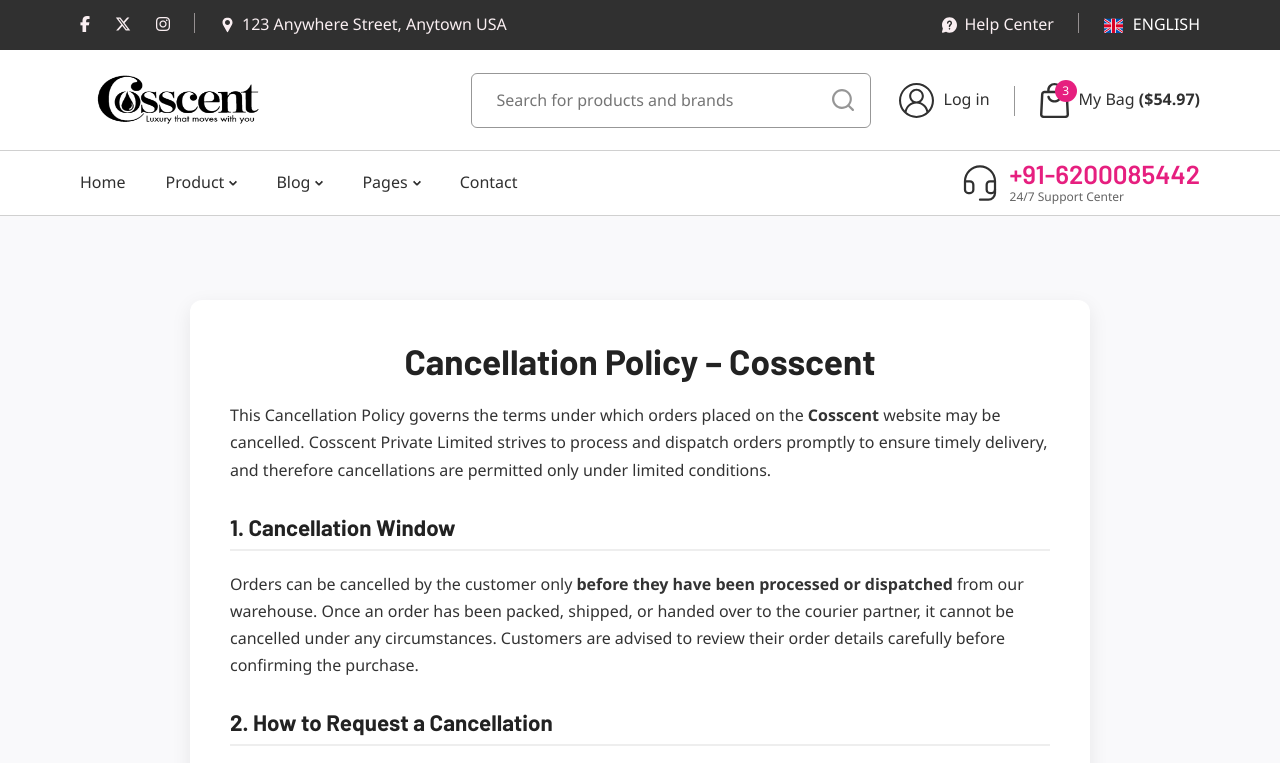
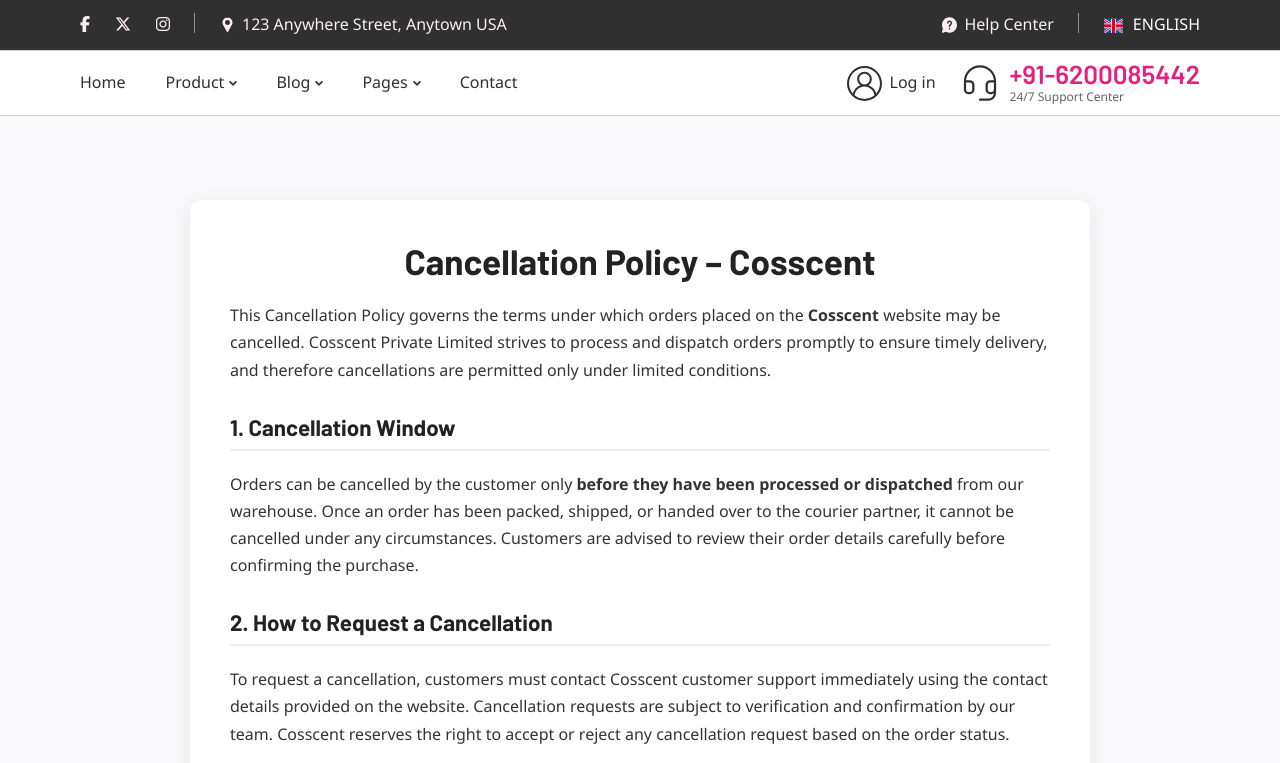
Before and after one commit to Sultan2K03/glowify, a plain HTML site: page cancellation-policy.html in a window 1280 px wide. Shown: the top 763 px of the page. Drawn offline with nearby package versions, Linux system fonts and the light colour scheme.

Commit message:
Fixed headers footers

```diff
--- a/cancellation-policy.html
+++ b/cancellation-policy.html
@@ -25,7 +25,7 @@
 
         .policy-container {
             max-width: 900px;
-            margin: 300px auto;
+            margin: 200px auto;
             margin-bottom: 5rem;
             background: #fff;
             padding: 40px;
@@ -136,7 +136,7 @@
                 </div>
             </div>
         </div>
-        <div class="cs_main_header">
+        <!-- <div class="cs_main_header">
       <div class="container">
         <div class="cs_main_header_in">
           <div class="cs_main_header_left">
@@ -147,8 +147,7 @@
           <div class="cs_main_header_right">
             <div class="cs_header_search_form_wrap">
               <form action="#" class="cs_header_search_form">
-                                <input type="text" placeholder="Search for products and brands"
-                                    class="cs_header_search_field" />
+                <input type="text" placeholder="Search for products and brands" class="cs_header_search_field" />
                 <button class="cs_header_submit_btn">
                   <img src="assets/images/icons/search.svg" alt="" />
                 </button>
@@ -177,7 +176,7 @@
           </div>
         </div>
       </div>
-        </div>
+    </div> -->
 
         <div class="cs_bottom_header">
             <div class="container">
@@ -510,17 +509,30 @@
                             </div>
                         </div>
                     </div>
-                    <div class="cs_bottom_header_right">
-                        <a href="#" class="cs_header_number_wrap">
+                    <div class="d-flex align-items-center justify-content-between cs_bottom_header_right">
+                        <div class="d-flex align-items-center me-4">
+                            <a href="login.html" class="me-2">
+                                <img src="assets/images/icons/user.svg" alt="User" />
+                            </a>
+                            <span>
+                                <a href="login.html" class="text-decoration-none">Log in</a>
+                            </span>
+                        </div>
+
+                        <a href="tel:+916200085442"
+                            class="cs_header_number_wrap d-flex align-items-center text-decoration-none">
                             <svg xmlns="http://www.w3.org/2000/svg" width="40" height="40" viewBox="0 0 24 24"
                                 fill="none" stroke="currentColor" stroke-width="1.35" stroke-linecap="round"
-                                stroke-linejoin="round" class="lucide lucide-headset">
+                                stroke-linejoin="round" class="lucide lucide-headset me-2">
                                 <path
                                     d="M3 11h3a2 2 0 0 1 2 2v3a2 2 0 0 1-2 2H5a2 2 0 0 1-2-2v-5Zm0 0a9 9 0 1 1 18 0m0 0v5a2 2 0 0 1-2 2h-1a2 2 0 0 1-2-2v-3a2 2 0 0 1 2-2h3Z" />
                                 <path d="M21 16v2a4 4 0 0 1-4 4h-5" />
                             </svg>
+                            <div class="d-flex flex-column">
                                 <span class="cs_accent_color cs_fs_24 cs_header_number">+91-6200085442</span>
-                            <span class="cs_header_number_text">24/7 Support Center</span>
+                                <span class="cs_header_number_text cs_fs_12" style="font-size: 0.75rem;">24/7 Support
+                                    Center</span>
+                            </div>
                         </a>
                     </div>
                 </div>
@@ -528,7 +540,6 @@
         </div>
         <div class="cs_header_overlay_mobile"></div>
     </header>
-
     <div class="policy-container">
         <h1>Cancellation Policy – Cosscent</h1>
 
```
Also changed, not shown: checkout.html (+1 -1 lines), privacy-policy.html (+19 -8 lines), refund-policy.html (+19 -8 lines), shipping-policy.html (+21 -9 lines), terms-conditions.html (+21 -9 lines). Lines whose indentation alone changed are shown as unchanged.
